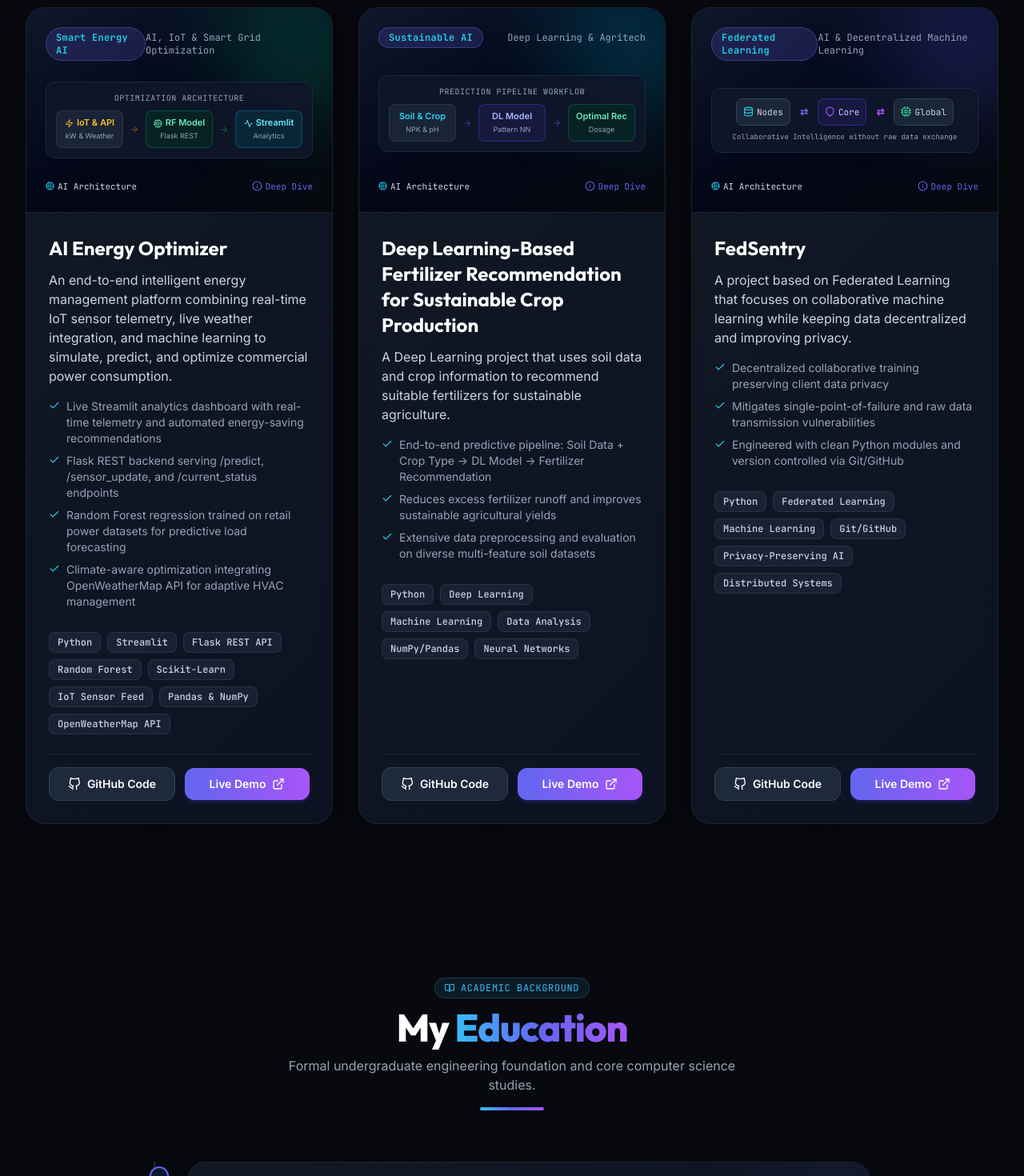
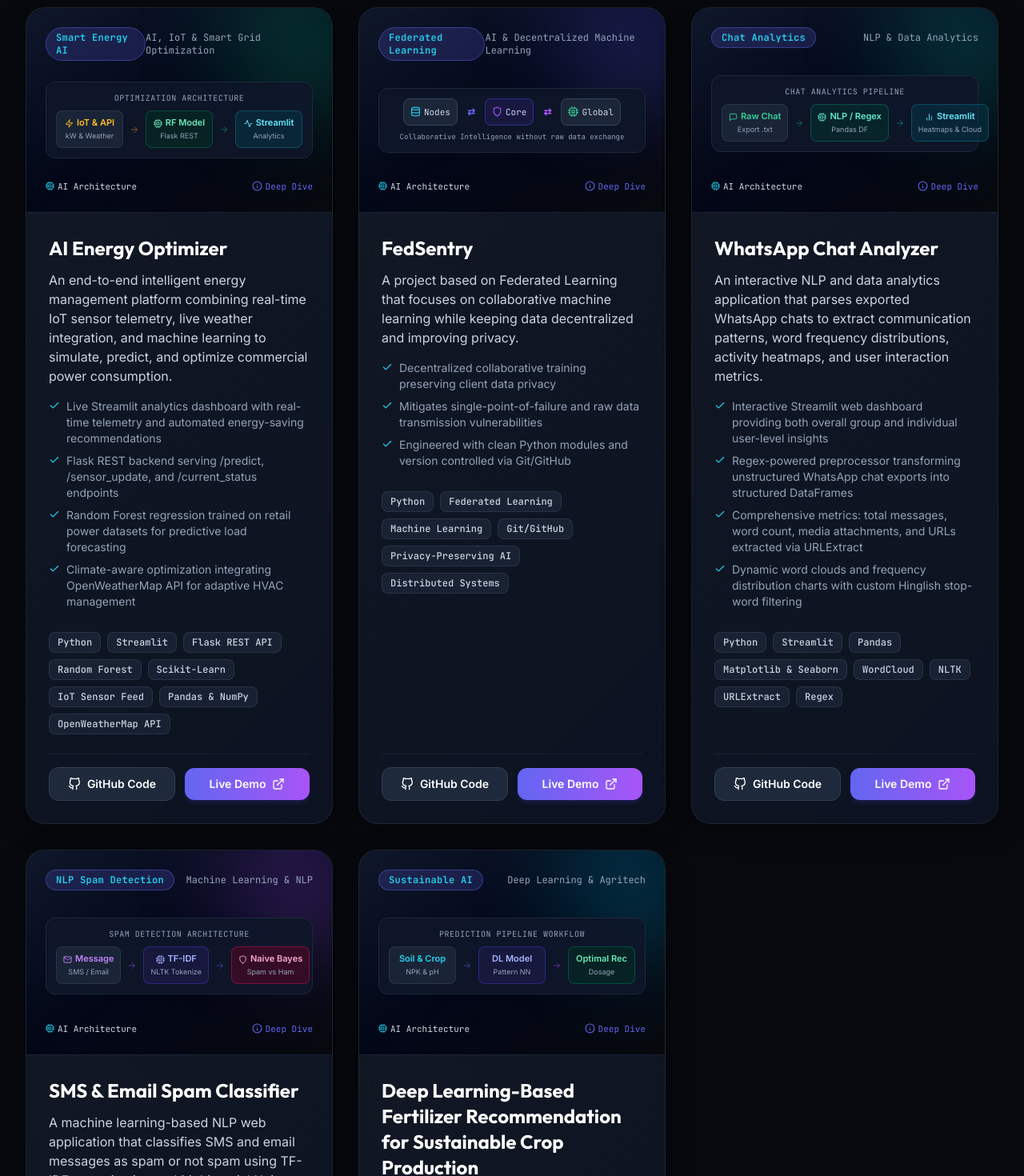
Before and after one commit to iamsunnykapoor1/portfolio, a React (Vite) app: page / in a window 1280 px wide. Shown: the part 3460-4930 px from the top of the page at 80% size. Built offline with nearby package versions, Linux system fonts and the light colour scheme.

Commit message:
Add WhatsApp Chat Analyzer and SMS Spam Classifier, set AI Energy Optimizer and FedSentry in 1st and 2nd positions

```diff
--- a/src/components/Projects.jsx
+++ b/src/components/Projects.jsx
@@ -12,7 +12,10 @@ import {
   FiInfo,
   FiX,
   FiZap,
-  FiActivity
+  FiActivity,
+  FiMessageSquare,
+  FiBarChart2,
+  FiMail
 } from 'react-icons/fi';
 import { projectsData } from '../data/portfolioData';
 
@@ -85,6 +88,10 @@ export default function Projects() {
                       ? 'bg-cyan-500'
                       : project.accentColor === 'emerald'
                       ? 'bg-emerald-500'
+                      : project.accentColor === 'teal'
+                      ? 'bg-teal-500'
+                      : project.accentColor === 'purple'
+                      ? 'bg-purple-500'
                       : 'bg-indigo-500'
                   }`}
                 />
@@ -159,6 +166,70 @@ export default function Projects() {
                             <span className="truncate">Streamlit</span>
                           </p>
                           <p className="text-[9px] text-slate-400 mt-0.5 truncate">Analytics</p>
+                        </div>
+                      </div>
+                    </div>
+                  ) : project.id === 'whatsapp-chat-analyzer' ? (
+                    /* Specific Analytics Flow for WhatsApp Chat Analyzer */
+                    <div className="bg-slate-900/90 border border-slate-800 rounded-xl p-3 shadow-inner">
+                      <p className="text-[10px] font-mono text-slate-400 uppercase tracking-wider mb-2 text-center">
+                        Chat Analytics Pipeline
+                      </p>
+                      <div className="flex items-center justify-between gap-1 sm:gap-2 text-center">
+                        <div className="flex-1 p-1.5 sm:p-2 rounded-lg bg-slate-800/80 border border-slate-700/60">
+                          <p className="text-[11px] font-semibold text-emerald-400 leading-tight flex items-center justify-center gap-1">
+                            <FiMessageSquare size={11} className="shrink-0" />
+                            <span className="truncate">Raw Chat</span>
+                          </p>
+                          <p className="text-[9px] text-slate-400 mt-0.5 truncate">Export .txt</p>
+                        </div>
+                        <FiArrowRight className="text-emerald-500 shrink-0 text-xs animate-pulse" />
+                        <div className="flex-1 p-1.5 sm:p-2 rounded-lg bg-teal-950/60 border border-teal-700/50">
+                          <p className="text-[11px] font-semibold text-teal-300 leading-tight flex items-center justify-center gap-1">
+                            <FiCpu size={11} className="shrink-0" />
+                            <span className="truncate">NLP / Regex</span>
+                          </p>
+                          <p className="text-[9px] text-slate-400 mt-0.5 truncate">Pandas DF</p>
+                        </div>
+                        <FiArrowRight className="text-teal-500 shrink-0 text-xs animate-pulse" />
+                        <div className="flex-1 p-1.5 sm:p-2 rounded-lg bg-cyan-950/60 border border-cyan-700/50">
+                          <p className="text-[11px] font-semibold text-cyan-300 leading-tight flex items-center justify-center gap-1">
+                            <FiBarChart2 size={11} className="shrink-0" />
+                            <span className="truncate">Streamlit</span>
+                          </p>
+                          <p className="text-[9px] text-slate-400 mt-0.5 truncate">Heatmaps & Cloud</p>
+                        </div>
+                      </div>
+                    </div>
+                  ) : project.id === 'sms-spam-classifier' ? (
+                    /* Specific NLP Pipeline for SMS Spam Classifier */
+                    <div className="bg-slate-900/90 border border-slate-800 rounded-xl p-3 shadow-inner">
+                      <p className="text-[10px] font-mono text-slate-400 uppercase tracking-wider mb-2 text-center">
+                        Spam Detection Architecture
+                      </p>
+                      <div className="flex items-center justify-between gap-1 sm:gap-2 text-center">
+                        <div className="flex-1 p-1.5 sm:p-2 rounded-lg bg-slate-800/80 border border-slate-700/60">
+                          <p className="text-[11px] font-semibold text-purple-400 leading-tight flex items-center justify-center gap-1">
+                            <FiMail size={11} className="shrink-0" />
+                            <span className="truncate">Message</span>
+                          </p>
+                          <p className="text-[9px] text-slate-400 mt-0.5 truncate">SMS / Email</p>
+                        </div>
+                        <FiArrowRight className="text-purple-500 shrink-0 text-xs animate-pulse" />
+                        <div className="flex-1 p-1.5 sm:p-2 rounded-lg bg-indigo-950/60 border border-indigo-700/50">
+                          <p className="text-[11px] font-semibold text-indigo-300 leading-tight flex items-center justify-center gap-1">
+                            <FiCpu size={11} className="shrink-0" />
+                            <span className="truncate">TF-IDF</span>
+                          </p>
+                          <p className="text-[9px] text-slate-400 mt-0.5 truncate">NLTK Tokenize</p>
+                        </div>
+                        <FiArrowRight className="text-indigo-500 shrink-0 text-xs animate-pulse" />
+                        <div className="flex-1 p-1.5 sm:p-2 rounded-lg bg-pink-950/60 border border-pink-700/50">
+                          <p className="text-[11px] font-semibold text-pink-300 leading-tight flex items-center justify-center gap-1">
+                            <FiShield size={11} className="shrink-0" />
+                            <span className="truncate">Naive Bayes</span>
+                          </p>
+                          <p className="text-[9px] text-slate-400 mt-0.5 truncate">Spam vs Ham</p>
                         </div>
                       </div>
                     </div>
--- a/src/data/portfolioData.js
+++ b/src/data/portfolioData.js
@@ -139,6 +139,86 @@ export const projectsData = [
     accentColor: "emerald"
   },
   {
+    id: "fedsentry",
+    title: "FedSentry",
+    category: "AI & Decentralized Machine Learning",
+    badge: "Federated Learning",
+    featured: true,
+    description: "A project based on Federated Learning that focuses on collaborative machine learning while keeping data decentralized and improving privacy.",
+    detailedInfo: "FedSentry enables multiple participating client nodes to iteratively train a robust global model without transmitting raw local sensitive data to a centralized server. It uses secure gradient aggregation protocols, mitigating data leakage and ensuring strict regulatory privacy compliance in collaborative intelligence networks.",
+    technologies: [
+      "Python",
+      "Federated Learning",
+      "Machine Learning",
+      "Git/GitHub",
+      "Privacy-Preserving AI",
+      "Distributed Systems"
+    ],
+    githubUrl: "https://github.com/iamsunnykapoor1/fedsentry",
+    liveUrl: "https://github.com/iamsunnykapoor1/fedsentry",
+    highlights: [
+      "Decentralized collaborative training preserving client data privacy",
+      "Mitigates single-point-of-failure and raw data transmission vulnerabilities",
+      "Engineered with clean Python modules and version controlled via Git/GitHub"
+    ],
+    accentColor: "indigo"
+  },
+  {
+    id: "whatsapp-chat-analyzer",
+    title: "WhatsApp Chat Analyzer",
+    category: "NLP & Data Analytics",
+    badge: "Chat Analytics",
+    featured: true,
+    description: "An interactive NLP and data analytics application that parses exported WhatsApp chats to extract communication patterns, word frequency distributions, activity heatmaps, and user interaction metrics.",
+    detailedInfo: "WhatsApp Chat Analyzer processes exported 24-hour and 12-hour group and individual chat exports. Using regular expressions and specialized preprocessing pipelines, it transforms unstructured raw chat text into structured Pandas DataFrames. It delivers comprehensive statistics (message counts, word volume, media shared, and links extracted via URLExtract), timeline distributions, activity heatmaps, and visual word clouds with Hinglish and English stop-word filtering.",
+    technologies: [
+      "Python",
+      "Streamlit",
+      "Pandas",
+      "Matplotlib & Seaborn",
+      "WordCloud",
+      "NLTK",
+      "URLExtract",
+      "Regex"
+    ],
+    githubUrl: "https://github.com/iamsunnykapoor1/project_whatapps_chat_analyzer",
+    liveUrl: "https://github.com/iamsunnykapoor1/project_whatapps_chat_analyzer",
+    highlights: [
+      "Interactive Streamlit web dashboard providing both overall group and individual user-level insights",
+      "Regex-powered preprocessor transforming unstructured WhatsApp chat exports into structured DataFrames",
+      "Comprehensive metrics: total messages, word count, media attachments, and URLs extracted via URLExtract",
+      "Dynamic word clouds and frequency distribution charts with custom Hinglish stop-word filtering"
+    ],
+    accentColor: "teal"
+  },
+  {
+    id: "sms-spam-classifier",
+    title: "SMS & Email Spam Classifier",
+    category: "Machine Learning & NLP",
+    badge: "NLP Spam Detection",
+    featured: true,
+    description: "A machine learning-based NLP web application that classifies SMS and email messages as spam or not spam using TF-IDF vectorization and Multinomial Naive Bayes.",
+    detailedInfo: "Built with Scikit-learn, NLTK, and Streamlit, this spam detection system preprocesses raw text through tokenization, lowercasing, special character removal, stop-word filtering, and Porter stemming. The text is vectorized using TF-IDF and classified with high precision using a trained Multinomial Naive Bayes model to safeguard communication channels against fraudulent content.",
+    technologies: [
+      "Python",
+      "Scikit-Learn",
+      "NLTK",
+      "Streamlit",
+      "TF-IDF Vectorizer",
+      "Multinomial Naive Bayes",
+      "Pandas & NumPy"
+    ],
+    githubUrl: "https://github.com/iamsunnykapoor1/sms_spam_classifier_pycharm",
+    liveUrl: "https://github.com/iamsunnykapoor1/sms_spam_classifier_pycharm",
+    highlights: [
+      "Multinomial Naive Bayes classification model optimized for high precision spam detection",
+      "End-to-end NLP preprocessing: tokenization, punctuation removal, stop-word removal, and Porter stemming",
+      "TF-IDF text vectorization converting unstructured messages into numerical feature vectors",
+      "Real-time Streamlit web interface delivering instantaneous message classification"
+    ],
+    accentColor: "purple"
+  },
+  {
     id: "fertilizer-recommendation",
     title: "Deep Learning-Based Fertilizer Recommendation for Sustainable Crop Production",
     category: "Deep Learning & Agritech",
@@ -160,38 +240,13 @@ export const projectsData = [
       "Neural Networks"
     ],
     githubUrl: "https://github.com/iamsunnykapoor1/deep_learning_pbl",
-    liveUrl: "https://crop-fertilizer-ai.placeholder.app",                      // REPLACE with your live demo or leave empty
+    liveUrl: "https://github.com/iamsunnykapoor1/deep_learning_pbl",
     highlights: [
       "End-to-end predictive pipeline: Soil Data + Crop Type → DL Model → Fertilizer Recommendation",
       "Reduces excess fertilizer runoff and improves sustainable agricultural yields",
       "Extensive data preprocessing and evaluation on diverse multi-feature soil datasets"
     ],
     accentColor: "cyan"
-  },
-  {
-    id: "fedsentry",
-    title: "FedSentry",
-    category: "AI & Decentralized Machine Learning",
-    badge: "Federated Learning",
-    featured: true,
-    description: "A project based on Federated Learning that focuses on collaborative machine learning while keeping data decentralized and improving privacy.",
-    detailedInfo: "FedSentry enables multiple participating client nodes to iteratively train a robust global model without transmitting raw local sensitive data to a centralized server. It uses secure gradient aggregation protocols, mitigating data leakage and ensuring strict regulatory privacy compliance in collaborative intelligence networks.",
-    technologies: [
-      "Python",
-      "Federated Learning",
-      "Machine Learning",
-      "Git/GitHub",
-      "Privacy-Preserving AI",
-      "Distributed Systems"
-    ],
-    githubUrl: "https://github.com/your-username/fedsentry", // REPLACE with your repository link
-    liveUrl: "https://fedsentry-demo.placeholder.app",       // REPLACE with your live demo or leave empty
-    highlights: [
-      "Decentralized collaborative training preserving client data privacy",
-      "Mitigates single-point-of-failure and raw data transmission vulnerabilities",
-      "Engineered with clean Python modules and version controlled via Git/GitHub"
-    ],
-    accentColor: "indigo"
   }
 ];
 
```
